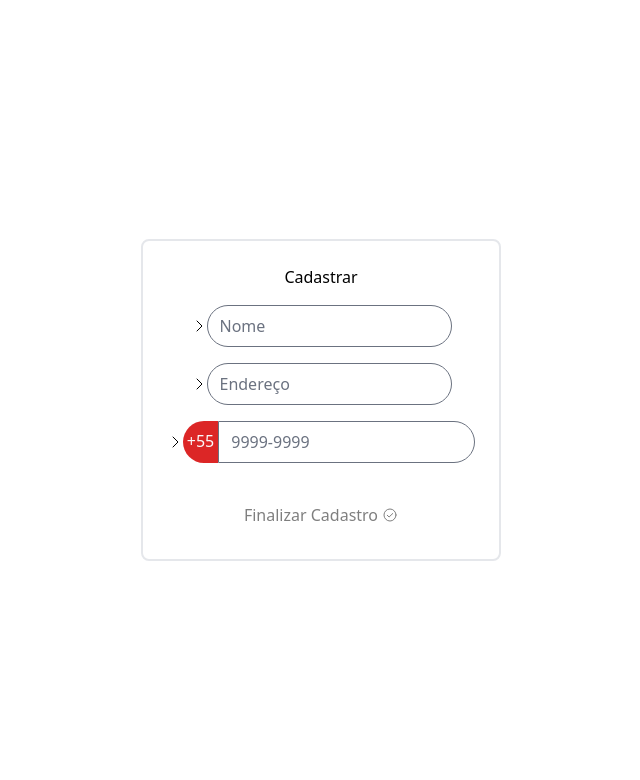
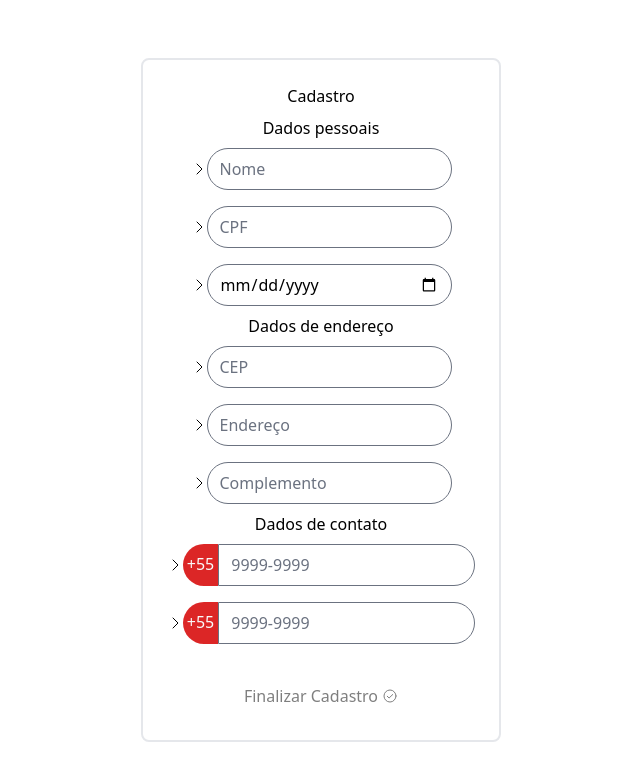
Before and after one commit to ViniciusRCSilva/MangaShop, a React (Vite) app: page /cadastrar in a window 1280 px wide. Shown: the top 780 px of the page, without its empty margins (319-959 px from the left). Built offline with nearby package versions, Linux system fonts and the light colour scheme; a web font is replaced by a local one.

Commit message:
update register

```diff
--- a/src/pages/Register.tsx
+++ b/src/pages/Register.tsx
@@ -3,21 +3,59 @@ import { useState } from "react";
 
 export function Register(){
     const [name, setName] = useState('')
+    const [cpf, setCpf] = useState('')
+    const [birth, setBirth] = useState('')
+    const [cep, setCep] = useState('')
     const [address, setAddress] = useState('')
-    const [tel, setTel] = useState('')
+    const [complement, setComplement] = useState('')
+    const [tel1, setTel1] = useState('')
+    const [tel2, setTel2] = useState('')
 
     return(
         <div className="flex w-[100vw] h-[100vh] justify-center items-center">
             <div className="flex flex-col items-center bg-white p-6 rounded-lg border-2">
-                <h1 className="mb-2">Cadastrar</h1>
+                <h1 className="mb-2">Cadastro</h1>
+
+                <span>Dados pessoais</span>
                 <form className="flex flex-col items-center" action="">
+
                     <div className="flex flex-row items-center mt-2 mb-2">
                         <CaretRight />
                         <input
                             placeholder="Nome"
-                            className="w-[245px] border-1 rounded-3xl focus:border-red-600 focus:ring-red-600 focus:ring-1 focus:outline-none"
+                            className="w-[245px] border-1 hover:border-red-600 rounded-3xl focus:border-red-600 focus:ring-red-600 focus:ring-1 focus:outline-none"
                             type="text"
                             onChange={event => setName(event.target.value)}
+                        />
+                    </div>
+
+                    <div className="flex flex-row items-center mt-2 mb-2">
+                        <CaretRight />
+                        <input
+                            placeholder="CPF"
+                            className="w-[245px] border-1 hover:border-red-600 rounded-3xl focus:border-red-600 focus:ring-red-600 focus:ring-1 focus:outline-none"
+                            type="text"
+                            onChange={event => setCpf(event.target.value)}
+                        />
+                    </div>
+
+                    <div className="flex flex-row items-center mt-2 mb-2">
+                        <CaretRight />
+                        <input
+                            className="w-[245px] border-1 hover:border-red-600 rounded-3xl focus:border-red-600 focus:ring-red-600 focus:ring-1 focus:outline-none"
+                            type="date"
+                            onChange={event => setBirth(event.target.value)}
+                        />
+                    </div>
+
+                    <span>Dados de endereço</span>
+                    <div className="flex flex-row items-center mt-2 mb-2">
+                        <CaretRight/>
+                        <input
+                            placeholder="CEP"
+                            className="w-[245px] border-1 hover:border-red-600 rounded-3xl focus:border-red-600 focus:ring-red-600 focus:ring-1 focus:outline-none"
+                            type="text"
+                            onChange={event => setCep(event.target.value)}
                         />
                     </div>
 
@@ -25,9 +63,35 @@ export function Register(){
                         <CaretRight/>
                         <input
                             placeholder="Endereço"
-                            className="w-[245px] border-1 rounded-3xl focus:border-red-600 focus:ring-red-600 focus:ring-1 focus:outline-none"
+                            className="w-[245px] border-1 hover:border-red-600 rounded-3xl focus:border-red-600 focus:ring-red-600 focus:ring-1 focus:outline-none"
                             type="text"
                             onChange={event => setAddress(event.target.value)}
+                        />
+                    </div>
+
+                    <div className="flex flex-row items-center mt-2 mb-2">
+                        <CaretRight/>
+                        <input
+                            placeholder="Complemento"
+                            className="w-[245px] border-1 hover:border-red-600 rounded-3xl focus:border-red-600 focus:ring-red-600 focus:ring-1 focus:outline-none"
+                            type="text"
+                            onChange={event => setComplement(event.target.value)}
+                        />
+                    </div>
+
+                    <span>Dados de contato</span>
+                    <div className="flex flex-row items-center mt-2 mb-2">
+                        <CaretRight/>
+                        <div className="bg-red-600 text-zinc-50 pt-2 pb-2.5 pl-1 pr-1 rounded-l-3xl">
+                            <p>+55</p>
+                        </div>
+                        <input
+                            placeholder="9999-9999"
+                            className="border-1 rounded-r-3xl hover:border-red-600 focus:border-red-600 focus:ring-red-600 focus:ring-1 focus:outline-none"
+                            type="tel"
+                            pattern="[0-9]{4}-[0-9]{4}"
+                            maxLength={9}
+                            onChange={event => setTel1(event.target.value)}
                         />
                     </div>
 
@@ -38,19 +102,20 @@ export function Register(){
                         </div>
                         <input
                             placeholder="9999-9999"
-                            className="border-1 rounded-r-3xl focus:border-red-600 focus:ring-red-600 focus:ring-1 focus:outline-none"
+                            className="border-1 rounded-r-3xl hover:border-red-600 focus:border-red-600 focus:ring-red-600 focus:ring-1 focus:outline-none"
                             type="tel"
                             pattern="[0-9]{4}-[0-9]{4}"
                             maxLength={9}
-                            onChange={event => setTel(event.target.value)}
+                            onChange={event => setTel2(event.target.value)}
                         />
                     </div>
 
                     <button
                         type="submit"
-                        disabled={name.length === 0 || address.length === 0 || tel.length === 0}
+                        disabled={name.length === 0 || cpf.length === 0 || birth.length === 0 || cep.length === 0 || address.length === 0 || complement.length === 0 || tel1.length === 0}
                         className="flex flex-row items-center mt-6 text-zinc-50 bg-red-600 hover:bg-red-500 transition-all p-2 rounded-xl disabled:opacity-50 disabled:bg-transparent disabled:text-black"
                     >Finalizar Cadastro <CheckCircle className="ml-1"/></button>
+
                 </form>
             </div>
         </div>
```
